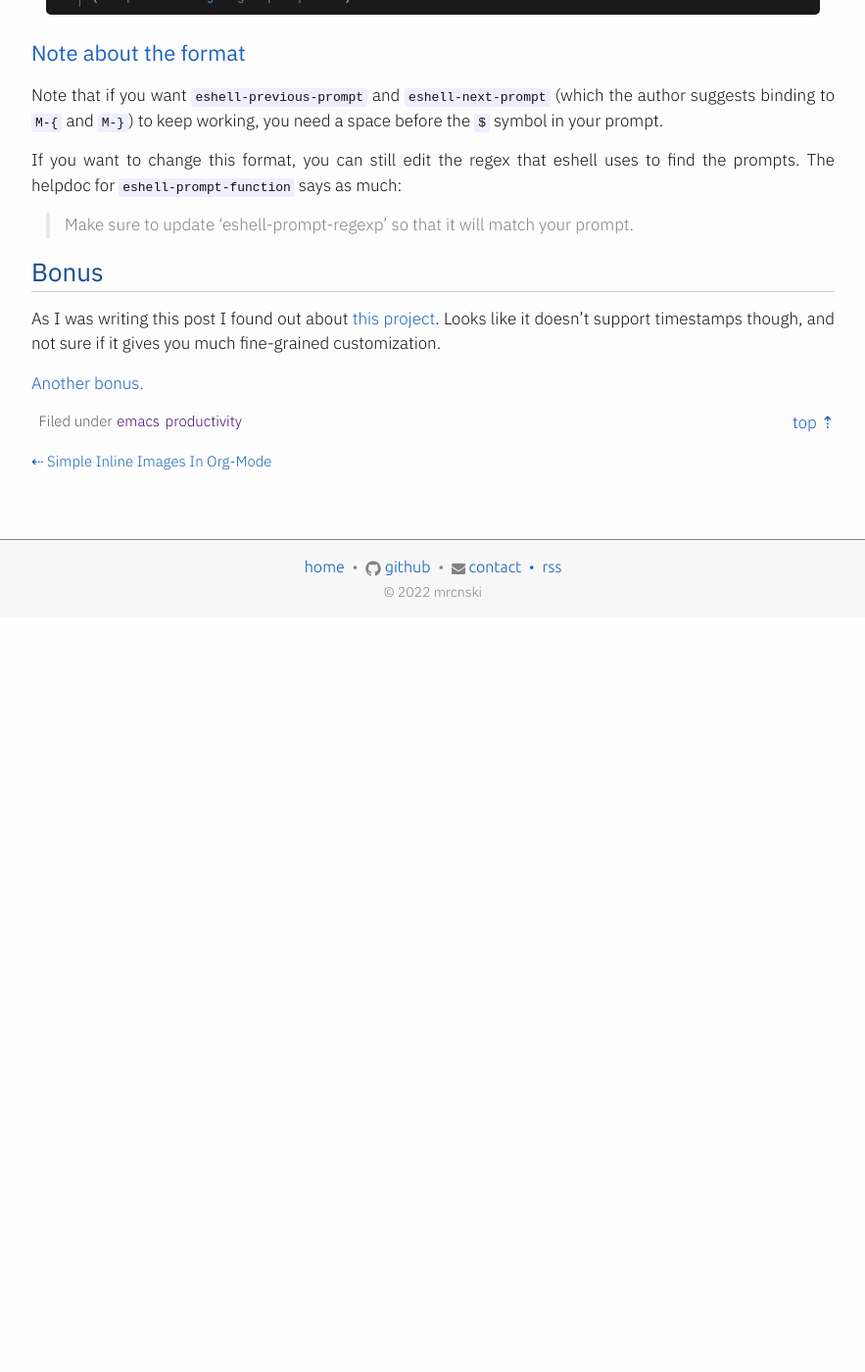
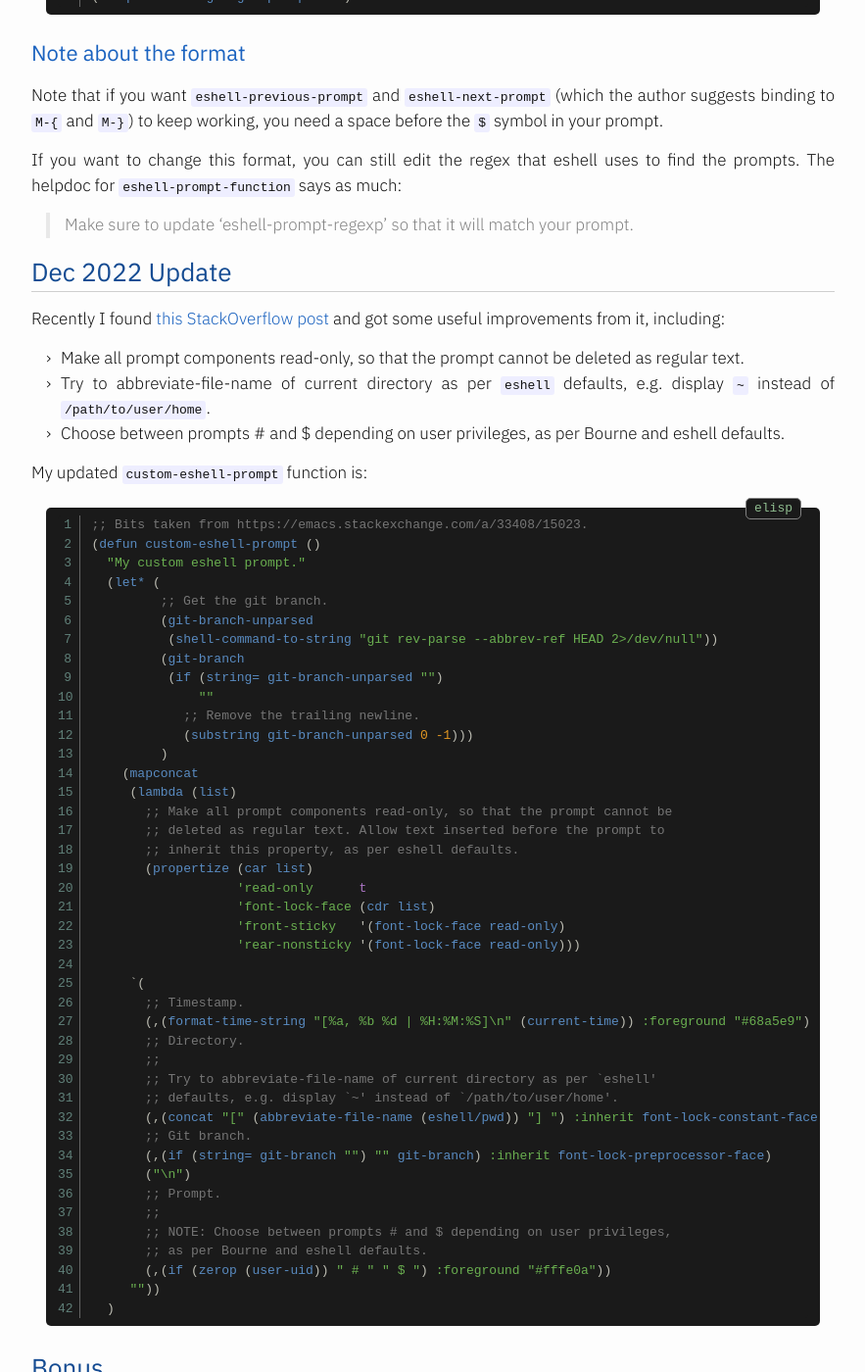
Before and after one commit to mrcnski/signor.dev, a Jekyll site: the page built from _posts/2022-07-17-custom-eshell-prompts.md, in a window 1280 px wide and 1400 px high, scrolled down 1473 px. Shown: the whole window at 98% size, without its empty margins (198-1081 px from the left). Built offline with Jekyll 4.4.1, drawn with Linux system fonts in a browser that asks for light colours; before the commit the page ends 2103 px from its top, so only the background shows below that.

Commit message:
Update "Custom Eshell Prompts" post

```diff
--- a/_posts/2022-07-17-custom-eshell-prompts.md
+++ b/_posts/2022-07-17-custom-eshell-prompts.md
@@ -67,6 +67,66 @@ to find the prompts. The helpdoc for `eshell-prompt-function` says as much:
 
 > Make sure to update ‘eshell-prompt-regexp’ so that it will match your prompt.
 
+## Dec 2022 Update
+
+Recently I found [this StackOverflow
+post](https://emacs.stackexchange.com/a/33408/15023) and got some useful
+improvements from it, including:
+
+- Make all prompt components read-only, so that the prompt cannot be deleted as
+  regular text.
+- Try to abbreviate-file-name of current directory as per `eshell` defaults,
+  e.g. display `~` instead of `/path/to/user/home`.
+- Choose between prompts # and $ depending on user privileges, as per Bourne and
+eshell defaults.
+
+My updated `custom-eshell-prompt` function is:
+
+{% highlight elisp linedivs %}
+;; Bits taken from https://emacs.stackexchange.com/a/33408/15023.
+(defun custom-eshell-prompt ()
+  "My custom eshell prompt."
+  (let* (
+         ;; Get the git branch.
+         (git-branch-unparsed
+          (shell-command-to-string "git rev-parse --abbrev-ref HEAD 2>/dev/null"))
+         (git-branch
+          (if (string= git-branch-unparsed "")
+              ""
+            ;; Remove the trailing newline.
+            (substring git-branch-unparsed 0 -1)))
+         )
+    (mapconcat
+     (lambda (list)
+       ;; Make all prompt components read-only, so that the prompt cannot be
+       ;; deleted as regular text. Allow text inserted before the prompt to
+       ;; inherit this property, as per eshell defaults.
+       (propertize (car list)
+                   'read-only      t
+                   'font-lock-face (cdr list)
+                   'front-sticky   '(font-lock-face read-only)
+                   'rear-nonsticky '(font-lock-face read-only)))
+
+     `(
+       ;; Timestamp.
+       (,(format-time-string "[%a, %b %d | %H:%M:%S]\n" (current-time)) :foreground "#68a5e9")
+       ;; Directory.
+       ;;
+       ;; Try to abbreviate-file-name of current directory as per `eshell'
+       ;; defaults, e.g. display `~' instead of `/path/to/user/home'.
+       (,(concat "[" (abbreviate-file-name (eshell/pwd)) "] ") :inherit font-lock-constant-face)
+       ;; Git branch.
+       (,(if (string= git-branch "") "" git-branch) :inherit font-lock-preprocessor-face)
+       ("\n")
+       ;; Prompt.
+       ;;
+       ;; NOTE: Choose between prompts # and $ depending on user privileges,
+       ;; as per Bourne and eshell defaults.
+       (,(if (zerop (user-uid)) " # " " $ ") :foreground "#fffe0a"))
+     ""))
+  )
+{% endhighlight %}
+
 ## Bonus
 
 As I was writing this post I found out about [this
```
